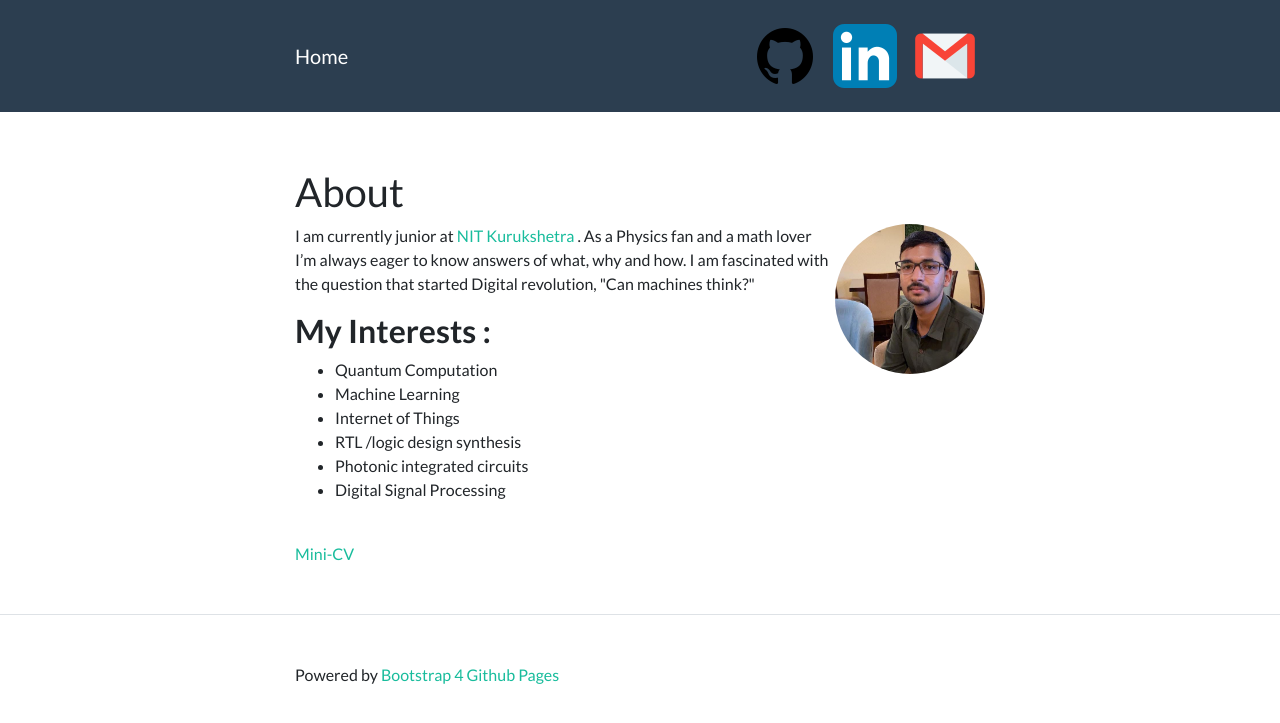
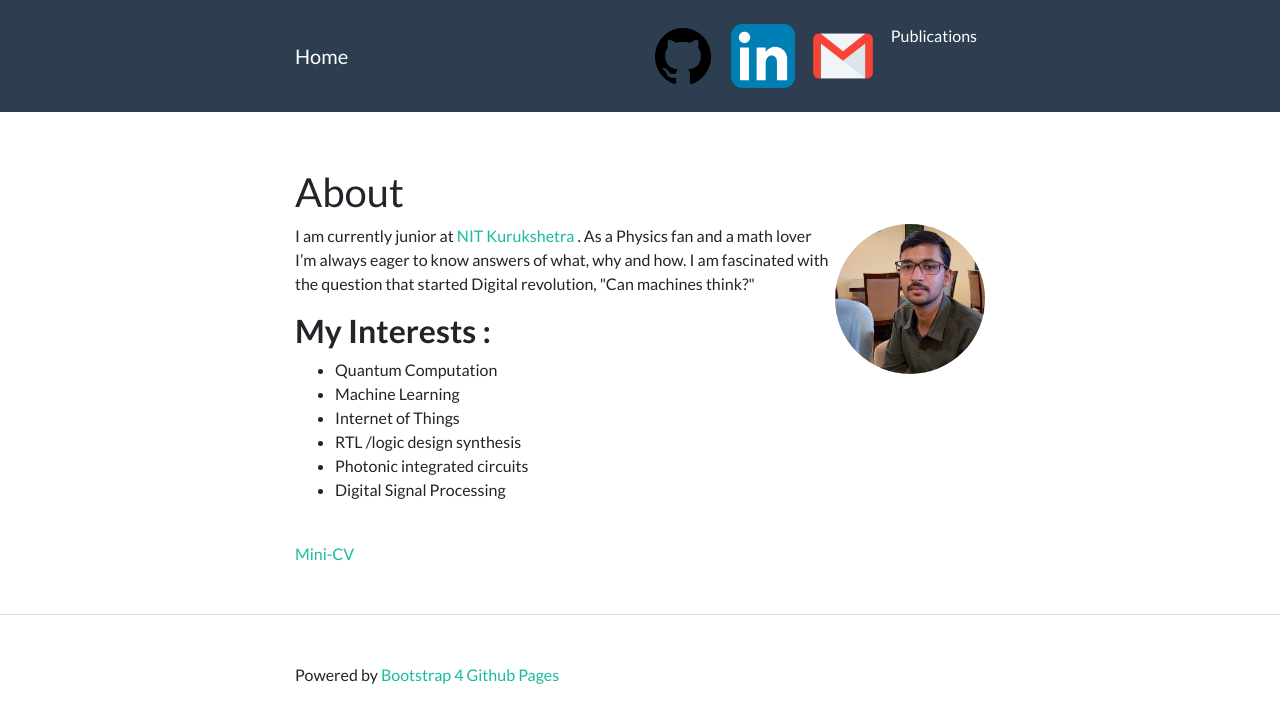
Before and after one commit to Raghav-Bell/Raghav-Bell.github.io, a Jekyll site: the page built from index.md, in a window 1280 px wide. Shown: the top 723 px of the page. Built offline with Jekyll 4.4.1, drawn with Linux system fonts in a browser that asks for light colours.

Commit message:
Update header.html
Added a link to publications

```diff
--- a/_includes/header.html
+++ b/_includes/header.html
@@ -30,7 +30,9 @@
         <li class="nav-item">
           <a class="nav-link" href="mailto:raghav_11915084@nitkkr.ac.in"><img src="/assets/email_logo.png" alt="E-mail"></a>
         </li>
-
+        <li class="nav-item">
+          <a class="nav-link" href="/publications.html">Publications</a>
+        </li>
       </ul>
     </div>
   </div>
```
